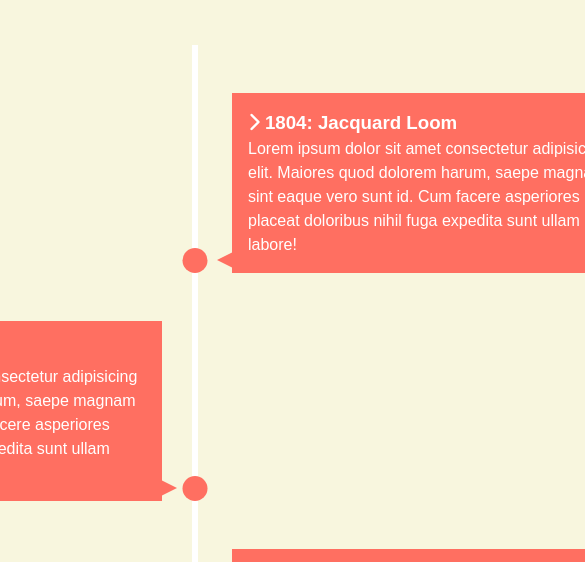
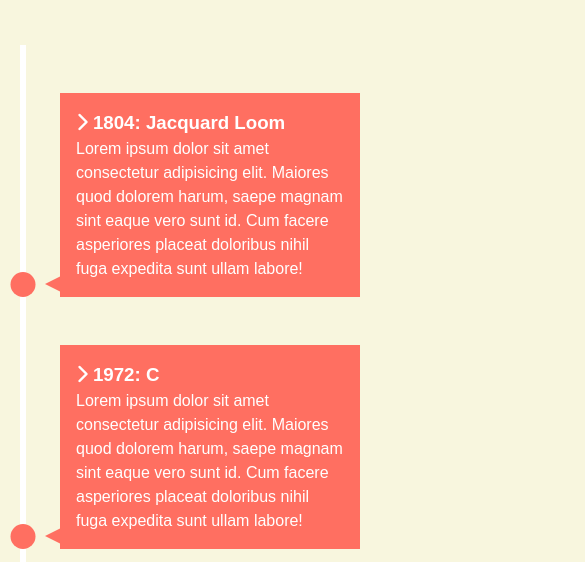
Before and after one commit to EllisMin/timeline-css, a plain HTML site: page index.html in a window 390 px wide. Shown: the part 255-817 px from the top of the page, 585 px wide, since content can reach past the window. Drawn offline with Linux system fonts and the light colour scheme.

Commit message:
added media queries for responsiveness

```diff
--- a/css/style.css
+++ b/css/style.css
@@ -113,3 +113,33 @@ h1 {
 
   border-color: transparent transparent transparent var(--secondary-color);
 }
+
+@media (max-width: 900px) {
+  #timeline ul li div {
+    width: 250px;
+  }
+
+  #timeline ul li:nth-child(even) div {
+    left: -285px;
+  }
+}
+
+@media (max-width: 600px) {
+  #timeline ul li {
+    margin-left: 20px;
+  }
+
+  #timeline ul li div {
+    width: calc(100vw - 90px);
+  }
+
+  #timeline ul li:nth-child(even) div {
+    left: 40px;
+  }
+  /* Change arrow pointing to the right */
+  #timeline ul li:nth-child(even) div:before {
+    left: -15px;
+    border-width: 8px 16px 8px 0;
+    border-color: transparent var(--secondary-color) transparent transparent;
+  }
+}
```
